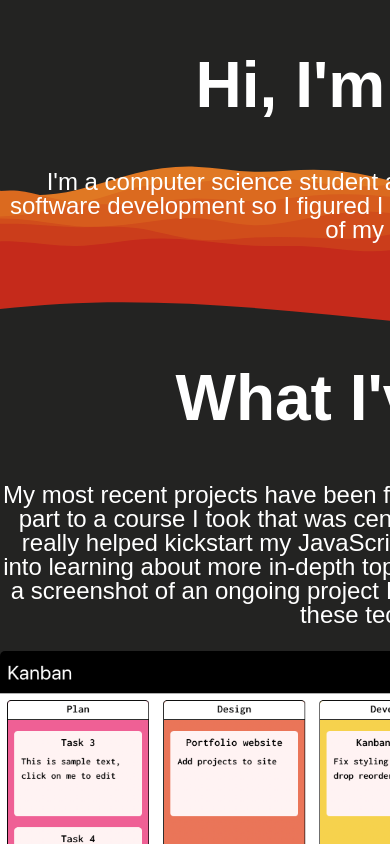
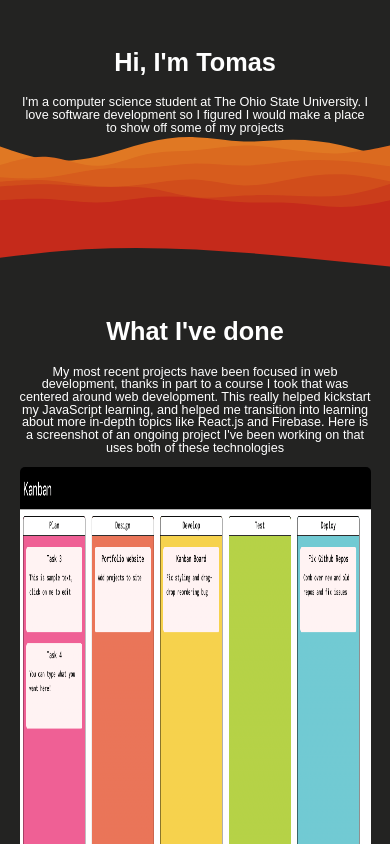
Before and after one commit to tomasmkennedy/portfolio, a React (Create React App) app: page / in a window 390 px wide. Shown: the top 844 px of the page. Built offline with nearby package versions, Linux system fonts and the light colour scheme.

Commit message:
mobile friendliness

```diff
--- a/src/App.css
+++ b/src/App.css
@@ -1,6 +1,7 @@
 .App {
   text-align: center;
 }
+@media (min-width: 550px) {
     h1 {
         font-size: 4rem;
         line-height: 1;
@@ -8,6 +9,17 @@ h1 {
     p {
         font-size: 1.5rem;
         line-height: 1;
+    }
+}
+@media (max-width: 550px) {
+    h1 {
+        font-size: 3vh;
+        line-height: 1;
+    }
+    p {
+        font-size: 1.5vh;
+        line-height: 1;
+    }
 }
 body {
     margin: 0;
@@ -35,7 +47,7 @@ section {
 .content {
     text-align: center;
     margin: 400px auto auto;
-    width: 800px;
+    width: 90%;
 }
 .layer1 {
     background-image: url('./images/waves.svg');
@@ -51,6 +63,7 @@ section {
 .project {
     width: 800px;
     height: 480px;
+    max-width: 100%;
     border-radius: 5px;
     line-height: 1;
 }
```
Lines whose indentation alone changed are shown as unchanged.
